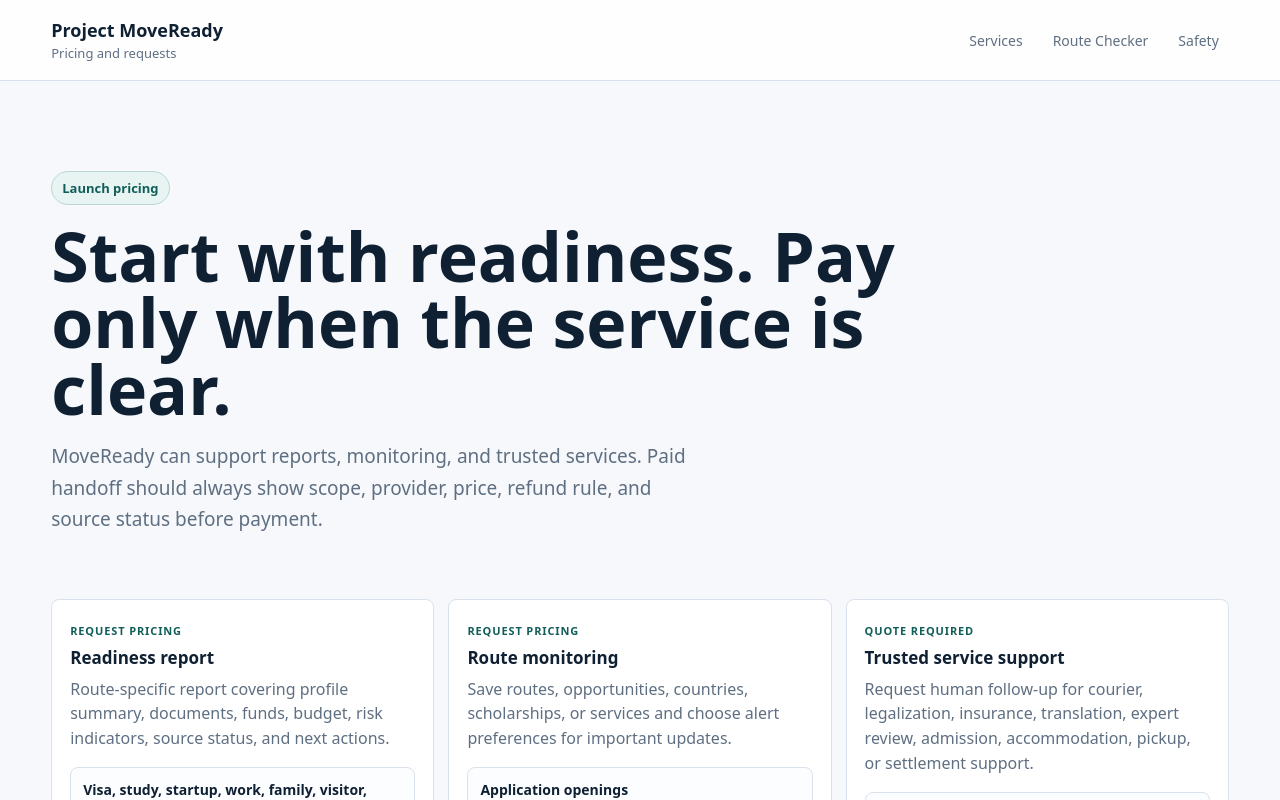
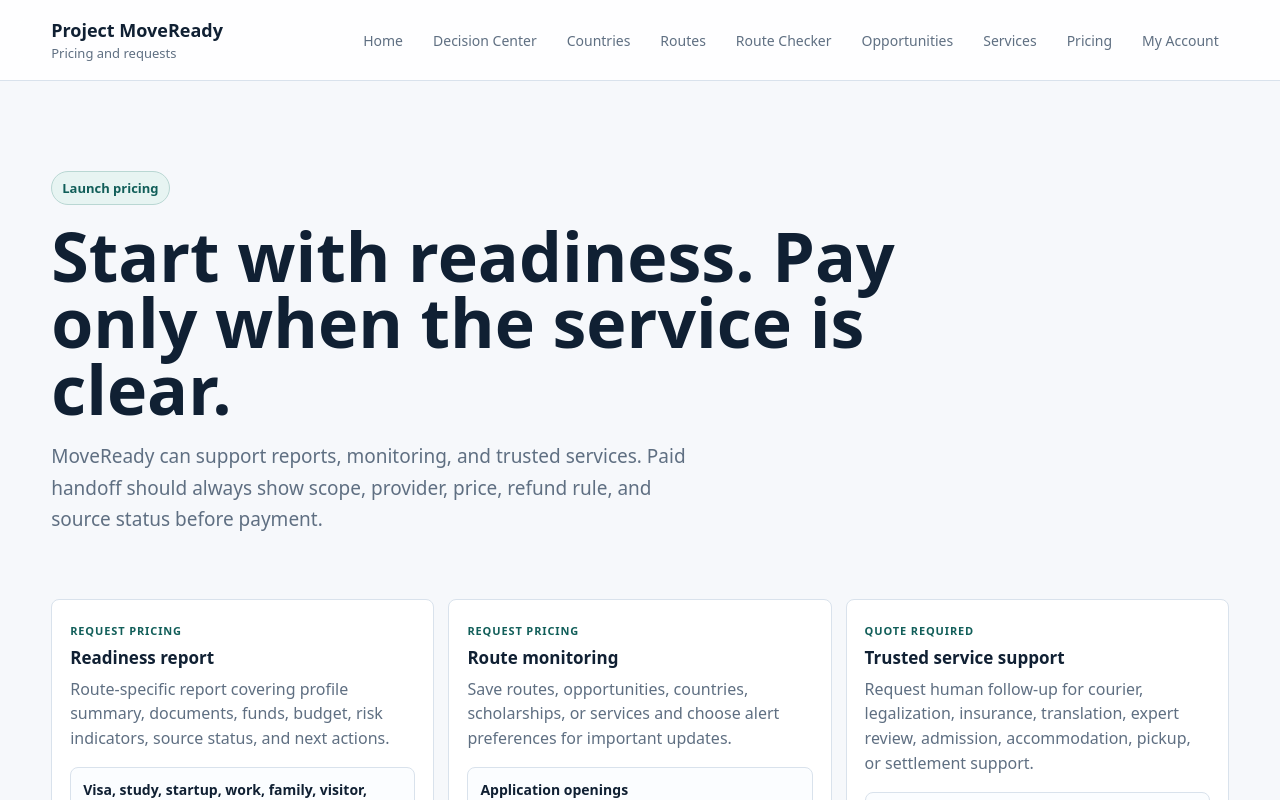
Before and after one commit to SirBM201/SirBM201-moveready-frontend, a Next.js app: page /pricing in a window 1280 px wide. Shown: the top 800 px of the page. Built offline with nearby package versions, Linux system fonts and the light colour scheme.

Commit message:
Use clean header on pricing page

```diff
--- a/app/pricing/page.tsx
+++ b/app/pricing/page.tsx
@@ -1,3 +1,5 @@
+import SiteHeader from "@/components/SiteHeader";
+
 const options = [
   {
     name: "Readiness report",
@@ -25,10 +27,7 @@ const options = [
 export default function PricingPage() {
   return (
     <main className="page-shell">
-      <header className="topbar">
-        <a className="brand" href="/"><strong>Project MoveReady</strong><span>Pricing and requests</span></a>
-        <nav className="nav"><a href="/services">Services</a><a href="/route-checker">Route Checker</a><a href="/safety">Safety</a></nav>
-      </header>
+      <SiteHeader sectionLabel="Pricing and requests" />
 
       <section className="legal-hero">
         <span className="eyebrow">Launch pricing</span>
```
